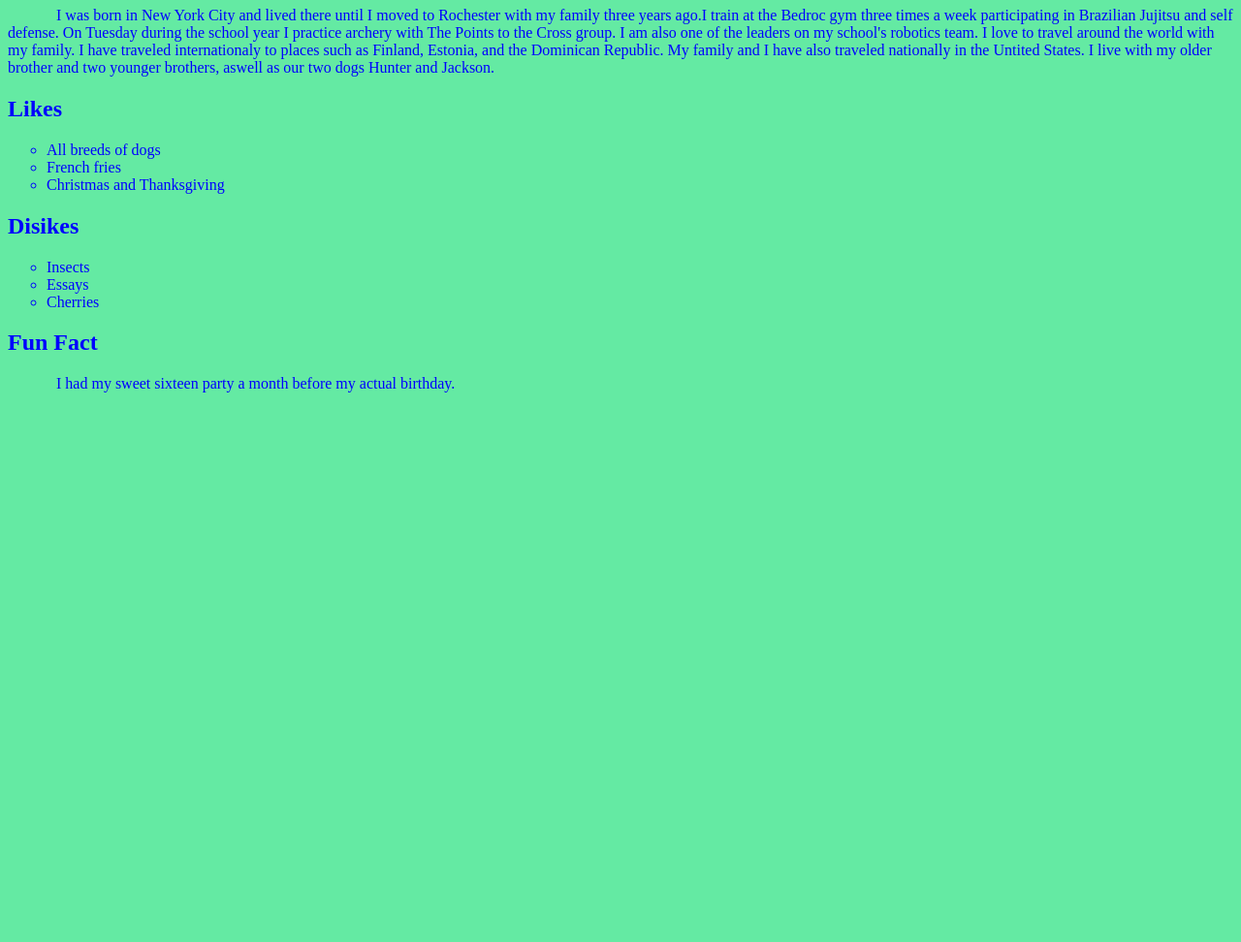
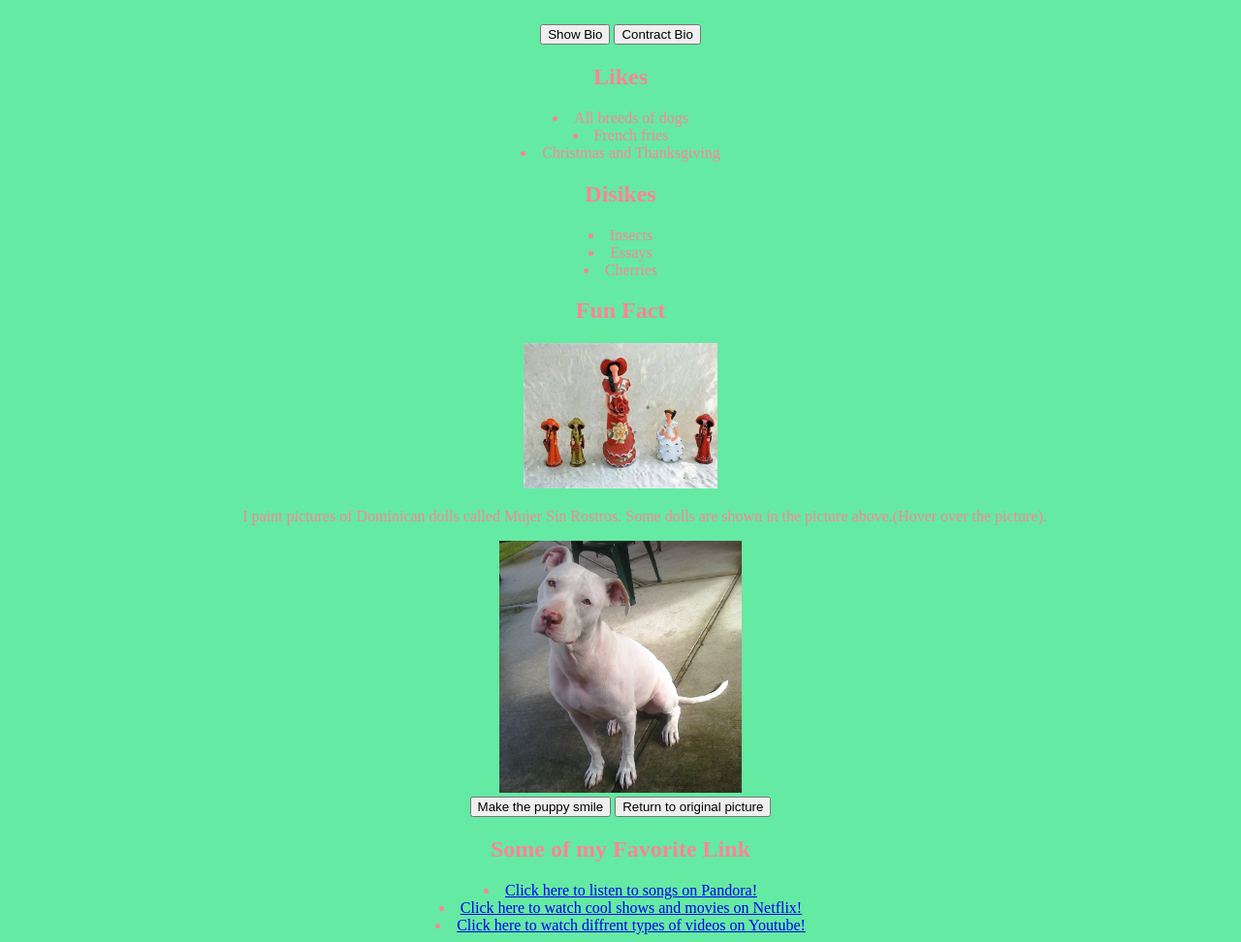
Before and after one commit to Makaela/portfolio, a plain HTML site: page index.html in a window 1280 px wide. Shown: the part 73-1045 px from the top of the page at 97% size. Before the commit the page ends 800 px from the top, so only its background shows below. Drawn offline with Linux system fonts and the light colour scheme.

Commit message:
Add files via upload

```diff
--- a/index.html
+++ b/index.html
@@ -4,26 +4,37 @@
   <link rel = "stylesheet"
      type = "text/css"
      href = "style.css" />
+     <script type="text/javascript" src=script.js></script>
 </head>
 <body>
-
+<center>
 <h1>All About Makaela</h1>
-<p>I was born in New York City and lived there until I moved to Rochester with my family three years ago.I train at the Bedroc gym three times a week participating in Brazilian Jujitsu and self defense. On Tuesday during the school year I practice archery with The Points to the Cross group. I am also one of the leaders on my school's robotics team. I love to travel around the world with my family. I have traveled internationaly to places such as Finland, Estonia, and the Dominican Republic. My family and I have also traveled nationally in the Untited States. I live with my older brother and two younger brothers, aswell as our two dogs Hunter and Jackson.</p>
+<br>
+<button onclick="document.getElementById('Bio').style.display='block'">Show Bio</button>
+<button onclick="document.getElementById('Bio').style.display='none'">Contract Bio</button>
+</center>
+<p id=Bio style="display:none">I was born in New York City and lived there until I moved to Rochester with my family three years ago. I am half Puerto Rican and half Dominican. I train at the Bedroc gym three times a week participating in Brazilian Jujitsu and self defense. On Tuesday during the school year I practice archery with The Points to the Cross group. I am also one of the leaders on my school's robotics team. I currently attend Brighton Highschool and I will be a junior this year. I love to travel around the world with my family. I have traveled internationally to places such as Finland, Estonia, and the Dominican Republic. My family and I have also traveled domestically in the Untited States. I live with my older brother and two younger brothers, aswell as our two dogs Hunter and Jackson. I am afraid of hieghts, spiders, and i hate scary movies.
+</p>
+<center>
 <h2>Likes</h2>
-<ul style="list-style-type:circle">
   <li>All breeds of dogs</li>
   <li>French fries</li>
   <li>Christmas and Thanksgiving</li>
-</ul>
 <h2>Disikes</h2>
-<ul style="list-style-type:circle">
   <li>Insects</li>
   <li>Essays</li>
   <li>Cherries</li>
-</ul>
 <h2>Fun Fact</h2>
-<p>I had my sweet sixteen party a month before my actual birthday.</p>
-
-
+<img onmouseover="bigImg(this)" onmouseout="normalImg(this)" src="mujer sin rostros.jpg" alt="Mujer Sin Rostros Dolls" width="200" height="150">
+<p>I paint pictures of Dominican dolls called Mujer Sin Rostros. Some dolls are shown in the picture above.(Hover over the picture).</p>
+<img id="myImage" src="white-pitbull.jpg" style="width:250px">
+<br>
+<button onclick="document.getElementById('myImage').src='smiling-pitbull-1.jpg'">Make the puppy smile</button>
+<button onclick="document.getElementById('myImage').src='white-pitbull.jpg'">Return to original picture</button>
+<h2>Some of my Favorite Link</h2>
+<li><a href="https://www.pandora.com/">Click here to listen to songs on Pandora!</a></li>
+<li><a href="https://www.netflix.com/">Click here to watch cool shows and movies on Netflix!</a></li>
+<li><a href="https://www.youtube.com/">Click here to watch diffrent types of videos on Youtube!</a></li>
+</center>
 </body>
 </html>
--- /dev/null
+++ b/script.js
@@ -0,0 +1,11 @@
+alert ("Hey! Welcome to my Page!")
+
+function bigImg(x) {
+    x.style.height = "300px";
+    x.style.width = "400px";
+}
+
+function normalImg(x) {
+    x.style.height = "150px";
+    x.style.width = "200px";
+}
--- a/style.css
+++ b/style.css
@@ -3,6 +3,6 @@ p {
 }
 body {
     background-color:rgb(100,234,163);
-    color: blue;
+    color: rgb(255, 131, 150);
 
 }
```
Also changed, not shown: mujer sin rostros.jpg (added), smiling-pitbull-1.jpg (added), white-pitbull.jpg (added).
